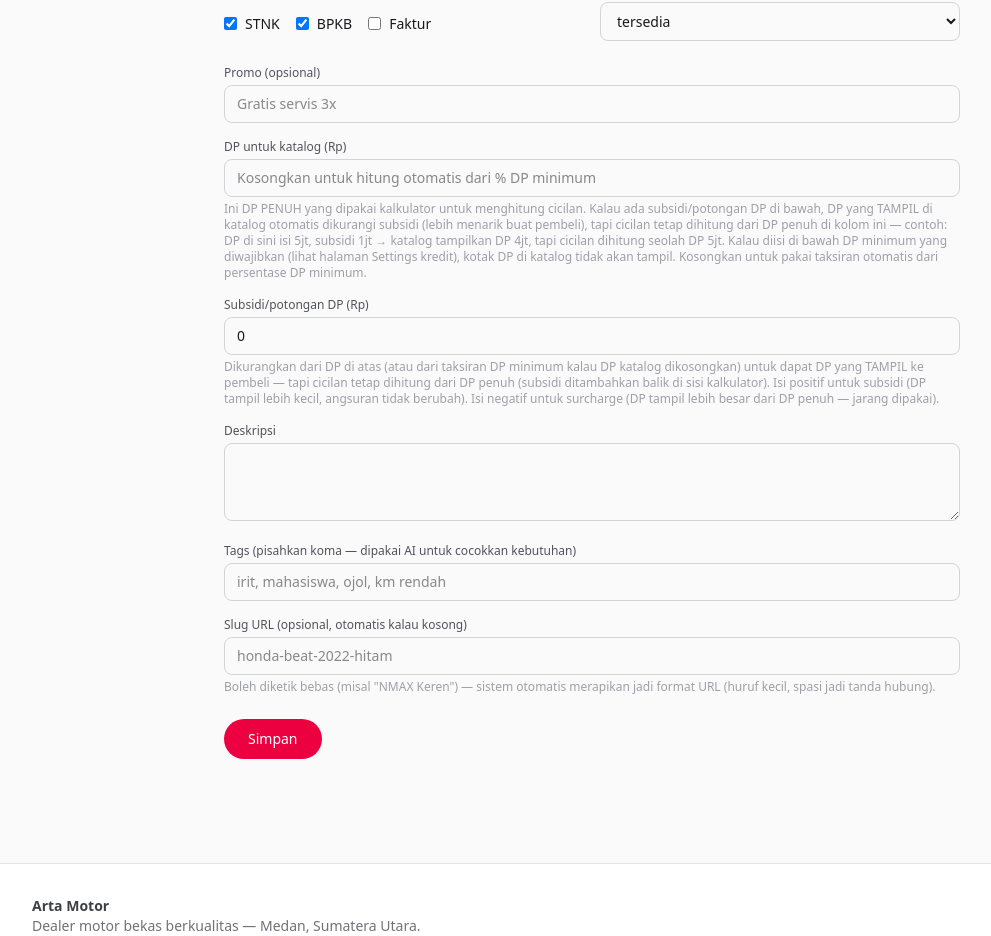
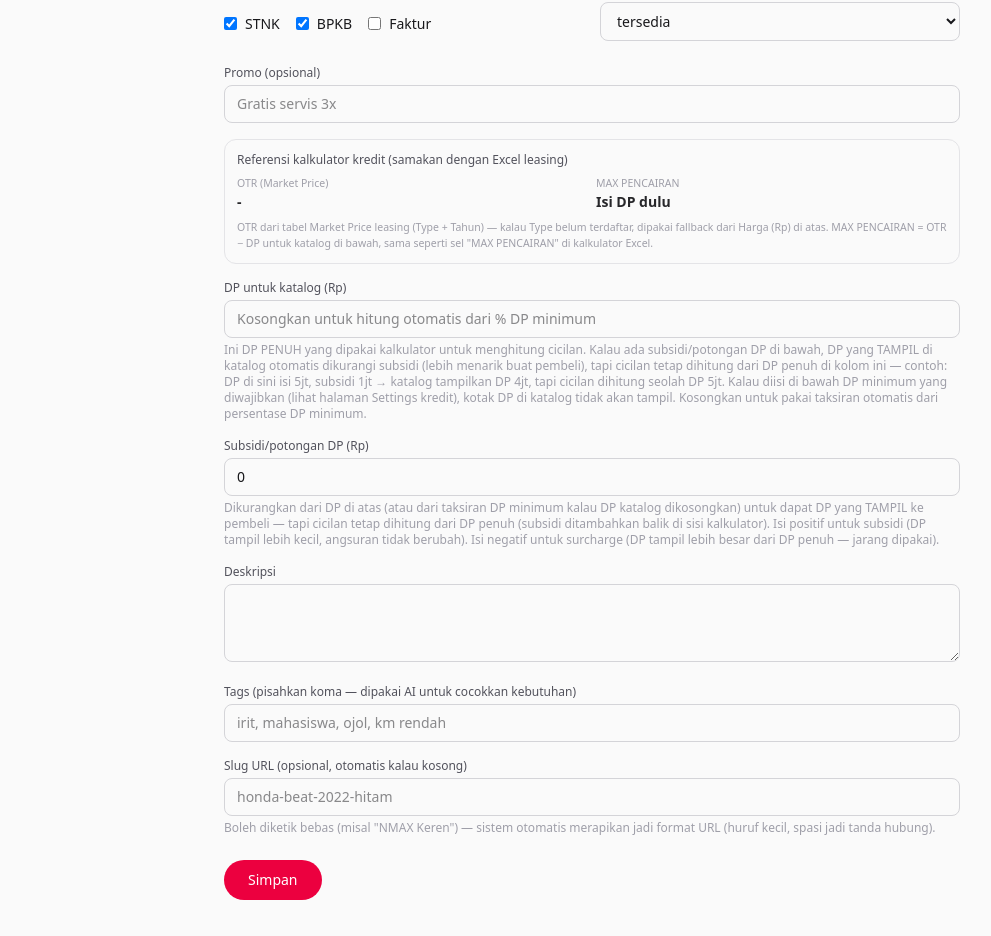
Before and after one commit to Remi-ai-git/Motorsecondmedan, a Next.js app: page /admin/motor/new in a window 1280 px wide. Shown: the part 1049-1985 px from the top of the page, without its empty margins (48-1039 px from the left). Built offline with nearby package versions, Linux system fonts and the light colour scheme.

Commit message:
Tampilkan OTR & MAX PENCAIRAN di form admin; rapatkan spacing kartu katalog

```diff
--- a/src/components/admin/MotorForm.tsx
+++ b/src/components/admin/MotorForm.tsx
@@ -2,7 +2,7 @@
 
 import { useRouter } from "next/navigation";
 import { useState } from "react";
-import type { Motor } from "@/lib/types";
+import { formatRupiah, type Motor } from "@/lib/types";
 import { CATEGORY_OPTIONS, TAX_STATUS_OPTIONS, STATUS_OPTIONS } from "@/lib/motor-schema";
 import {
   BRAND_OPTIONS,
@@ -11,6 +11,7 @@ import {
   modelsForBrand,
 } from "@/lib/motor-model-catalog";
 import { typesForModel } from "@/lib/motor-type-catalog";
+import { getMarketPrice } from "@/lib/motor-market-price";
 
 /** Format string angka jadi pakai titik ribuan, contoh: "5000000" -> "5.000.000". */
 function formatThousands(digits: string): string {
@@ -114,6 +115,16 @@ export default function MotorForm({ initial, motorId }: { initial?: Motor; motor
     hasTypeOptions &&
     form.variant.trim() !== "" &&
     !typeOptions.some((t) => t.toUpperCase() === form.variant.trim().toUpperCase());
+
+  // OTR & MAX PENCAIRAN — sama seperti kalkulator Excel leasing (Tools!D16 &
+  // D18): OTR = Harga Market Price resmi (Type + Tahun), MAX PENCAIRAN = OTR
+  // dikurangi DP PENUH (dp_amount) yang diisi di bawah. Ditampilkan sebagai
+  // info saja supaya admin bisa cek angka ini cocok dengan Excel leasing.
+  const yearNum = Number(form.year);
+  const otr =
+    getMarketPrice(form.variant, yearNum) ?? (form.price ? Number(form.price) : null);
+  const dpAmountNum = form.dp_amount ? Number(form.dp_amount) : null;
+  const maxPencairan = otr != null && dpAmountNum != null ? otr - dpAmountNum : null;
 
   function handleBrandChoice(choice: string) {
     setBrandChoice(choice);
@@ -494,6 +505,33 @@ export default function MotorForm({ initial, motorId }: { initial?: Motor; motor
           <label className={labelClass}>Promo (opsional)</label>
           <input className={inputClass} value={form.promo} onChange={(e) => set("promo", e.target.value)} placeholder="Gratis servis 3x" />
         </div>
+
+        <div className="rounded-xl border border-zinc-200 bg-zinc-50 p-3">
+          <p className="mb-2 text-xs font-medium text-zinc-600">
+            Referensi kalkulator kredit (samakan dengan Excel leasing)
+          </p>
+          <div className="grid grid-cols-1 gap-2 sm:grid-cols-2">
+            <div>
+              <p className="text-[10.5px] text-zinc-400">OTR (Market Price)</p>
+              <p className="text-sm font-semibold text-zinc-800">
+                {otr != null ? formatRupiah(otr) : "-"}
+              </p>
+            </div>
+            <div>
+              <p className="text-[10.5px] text-zinc-400">MAX PENCAIRAN</p>
+              <p className="text-sm font-semibold text-zinc-800">
+                {maxPencairan != null ? formatRupiah(maxPencairan) : "Isi DP dulu"}
+              </p>
+            </div>
+          </div>
+          <p className="mt-2 text-[10.5px] text-zinc-400">
+            OTR dari tabel Market Price leasing (Type + Tahun) — kalau Type
+            belum terdaftar, dipakai fallback dari Harga (Rp) di atas.
+            MAX PENCAIRAN = OTR − DP untuk katalog di bawah, sama seperti sel
+            &quot;MAX PENCAIRAN&quot; di kalkulator Excel.
+          </p>
+        </div>
+
         <div>
           <label className={labelClass}>DP untuk katalog (Rp)</label>
           <input
```
